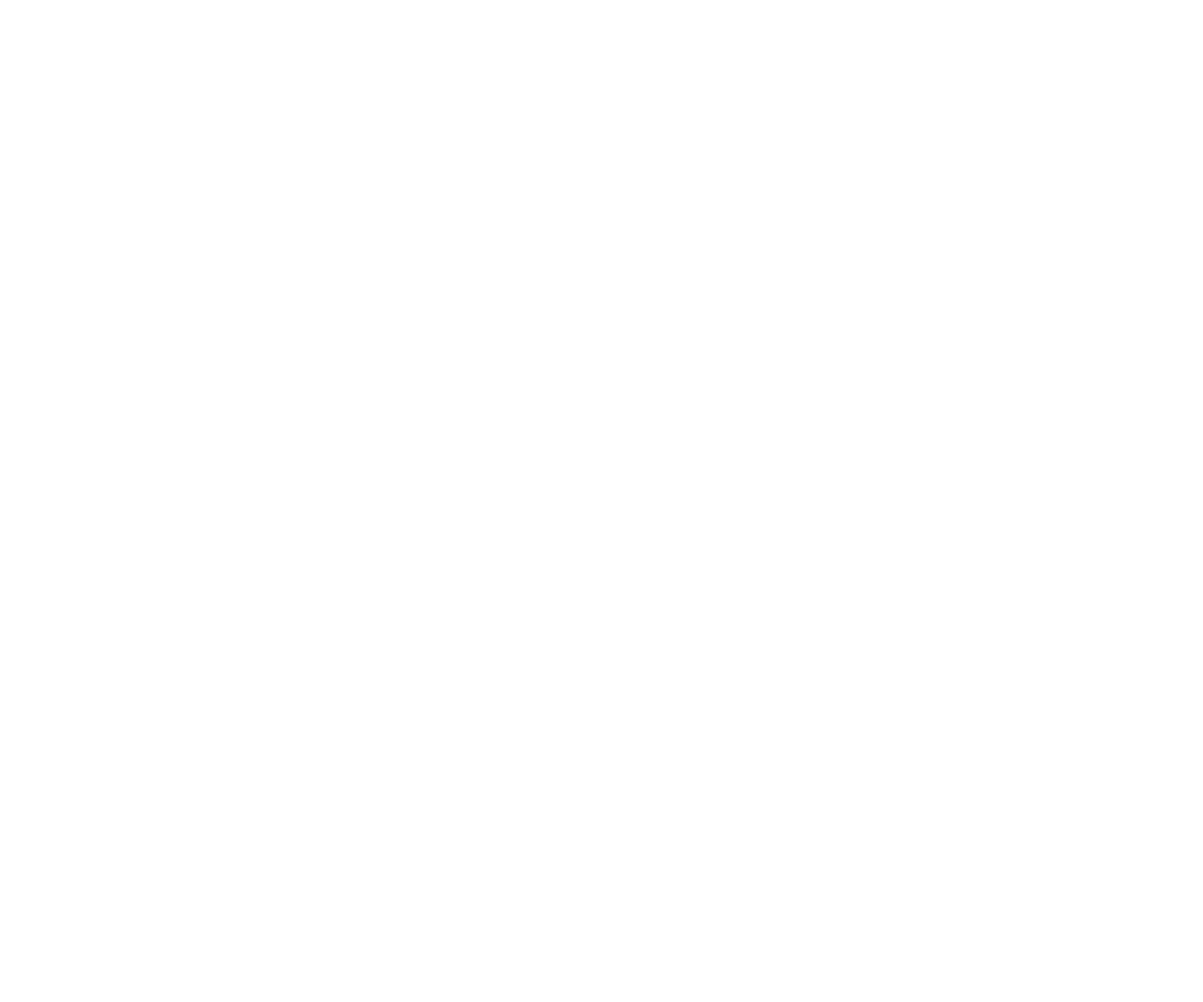
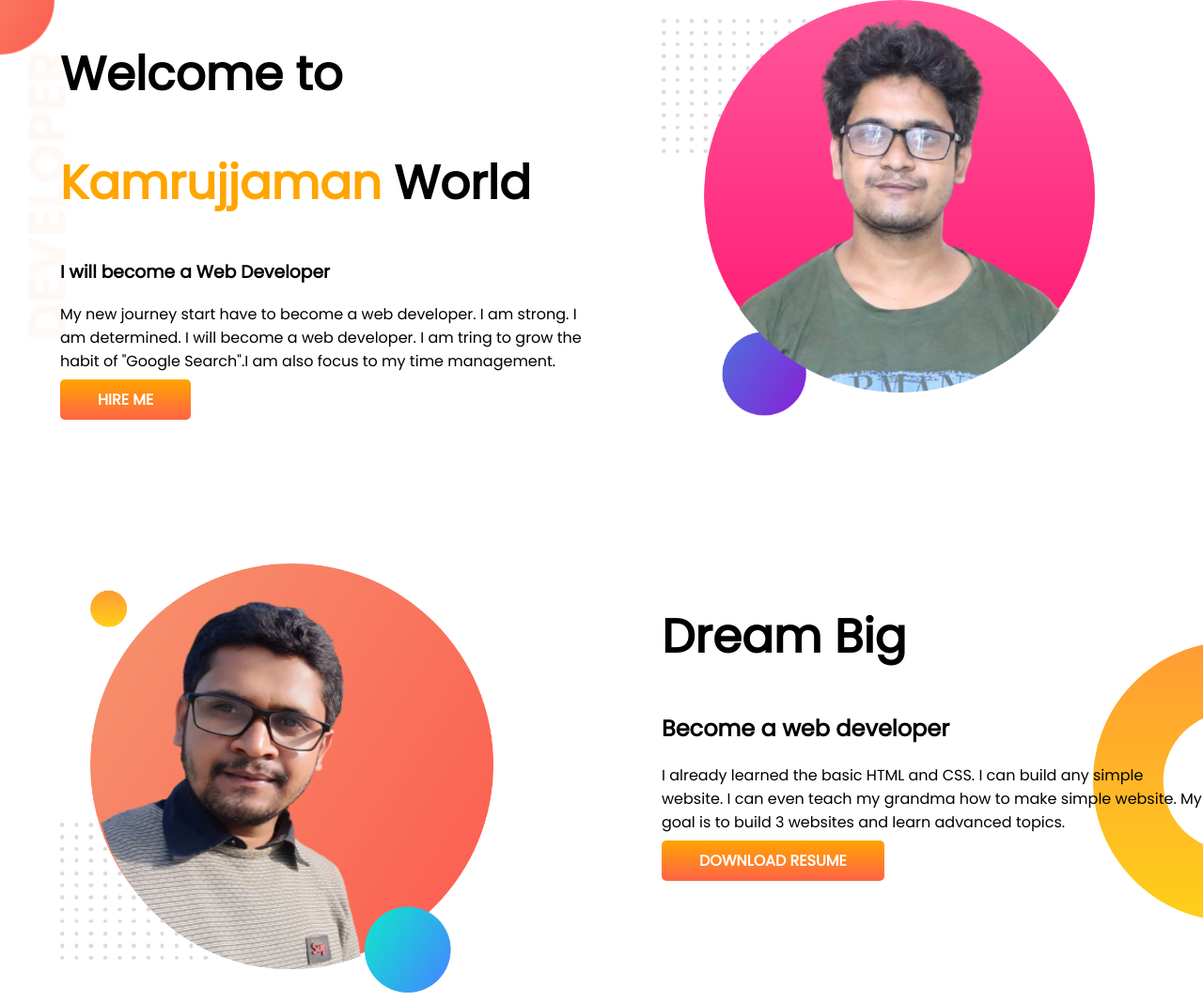
Before and after one commit to mdKamrujjamanRony/developer-portfolio, a plain HTML site: page index.html in a window 1280 px wide. Shown: the top 1067 px of the page at 94% size. Before the commit the page ends 800 px from the top, so only its background shows below. Drawn offline with Linux system fonts and the light colour scheme.

Commit message:
Exprience Section added

```diff
--- a/index.html
+++ b/index.html
@@ -5,8 +5,50 @@
     <meta http-equiv="X-UA-Compatible" content="IE=edge">
     <meta name="viewport" content="width=device-width, initial-scale=1.0">
     <title>Kamrujjaman Portfolio</title>
+    <link rel="preconnect" href="https://fonts.googleapis.com">
+    <link rel="preconnect" href="https://fonts.gstatic.com" crossorigin>
+    <link href="https://fonts.googleapis.com/css2?family=Poppins&display=swap" rel="stylesheet">
+    <link rel="stylesheet" href="style.css">
 </head>
 <body>
+    <section class="top-banner flexible">
+        <div class="half-widh">
+            <h1>Welcome to</h1>
+            <h1><span class="my-name">Kamrujjaman</span> World</h1>
+            <h3>I will become a Web Developer</h3>
+            <p>My new journey start have to become a web developer. I am strong. I am determined. I will become a web developer. I am tring to grow the habit of "Google Search".I am also focus to my time management.</p>
+            <a class="link-button" href="http://youtube.com" target="_blank" rel="noopener noreferrer">HIRE ME</a>
+        </div>
+        <div class="half-widh">
+            <img src="images/rony.png" alt="">
+        </div>
+    </section>
 
+    <section class="dream-area flexible">
+        <div class="half-widh">
+            <img src="images/rony2.png" alt="">
+        </div>
+        <div class="half-widh">
+            <h1>Dream Big</h1>
+            <h2>Become a web developer</h2>
+            <p>I already learned the basic HTML and CSS. I can build any simple website. I can even teach my grandma how to make simple website. My goal is to build 3 websites and learn advanced topics.</p>
+            <a class="link-button" href="http://" target="_blank" rel="noopener noreferrer">DOWNLOAD RESUME</a>
+        </div>
+    </section>
+    <section class="exprience">
+        <h1>Expriences</h1>
+        <div class="flexible">
+            <div class="half-widh">
+                <h1>Full Stack Developer</h1>
+                <h3><span class="my-name">2021-Present | Pro Level Developer</span></h3>
+                <p>I am the master of HTML, CSS and Javascript. I know everything needed to make a website function, efficient. I didn't stop with the web. I went beyond with most popular Javascript framework called Vue JS. I even know the deployment, server and security. I will give you 100% web solution.</p>
+            </div>
+            <div class="half-widh">
+                <h1>Baby Web Developer</h1>
+                <h3><span class="my-name">2020-2021 | Programming Hero Learner</span></h3>
+                <p>They didn't offer me a job. But I made myself as a remove web developer. I made their website and showed it to them. They liked it. And uploaded the content. It was fun working at Programming Hero.</p>
+            </div>
+        </div>
+    </section>
 </body>
 </html>
--- a/style.css
+++ b/style.css
@@ -0,0 +1,38 @@
+body{
+    font-family: 'Poppins', sans-serif;
+    margin: 0;
+}
+h1{
+    font-size: 50px;
+}
+.my-name{
+    color: orange;
+}
+.flexible{
+    display: flex;
+    margin-bottom: 150px;
+}
+.half-widh{
+    width: 50%;
+    padding-left: 5%;
+}
+.half-widh img{
+    width: 80%;
+}
+.link-button{
+    text-decoration: none;
+    background-image: linear-gradient(orange, tomato);
+    padding: 10px 40px;
+    border-radius: 5px;
+    color: white;
+    font-weight: 700;
+}
+.top-banner{
+    background-image: url(images/top-banner.png);
+    background-repeat: no-repeat;
+}
+.dream-area{
+    background-image: url(images/dream-bg.png);
+    background-repeat: no-repeat;
+    background-position: right;
+}
```
Also changed, not shown: images/rony.png (added), images/rony2.png (added).
